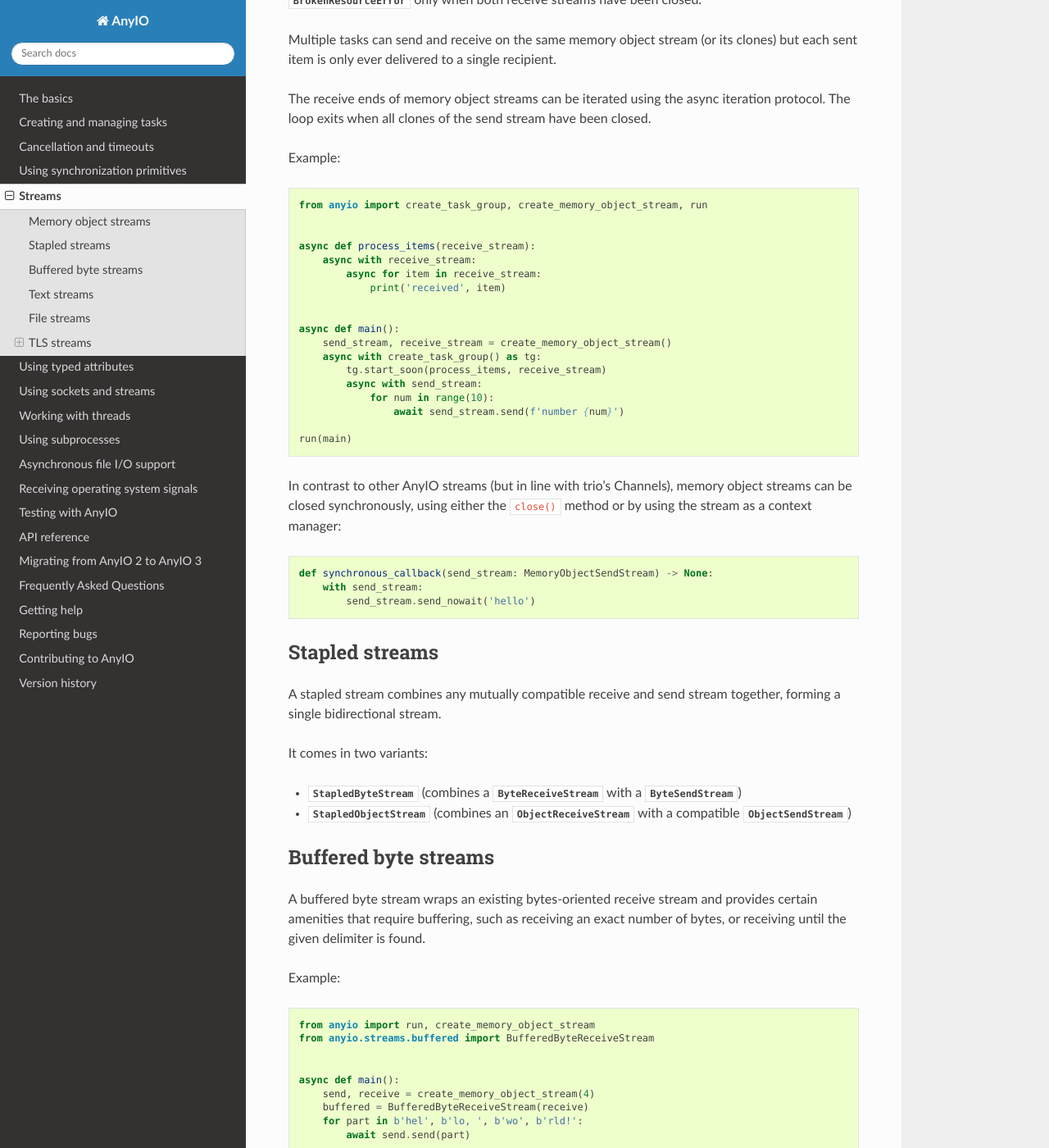
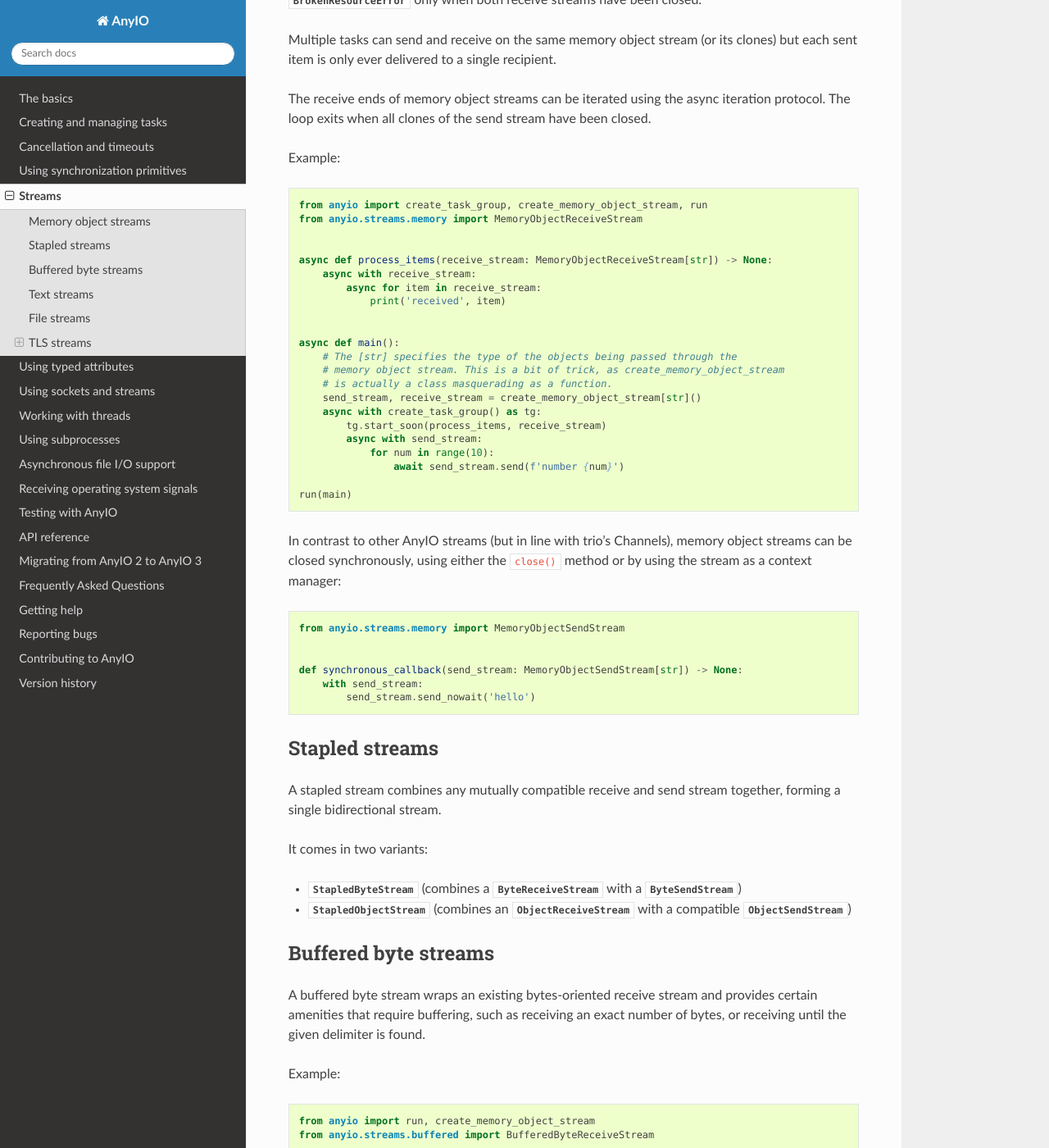
Before and after one commit to agronholm/anyio, a Sphinx documentation site: the page built from docs/streams.rst, in a window 1280 px wide and 1400 px high, scrolled down 957 px. Shown: the whole window at 82% size. Built offline with Sphinx 7.4.7 and the Read the Docs theme 2.0.0, drawn with Linux system fonts in a browser that asks for light colours; the version number could not be read and is left out.

Commit message:
Make `create_memory_object_stream` generic (#495)

```diff
--- a/docs/streams.rst
+++ b/docs/streams.rst
@@ -49,16 +49,20 @@ The loop exits when all clones of the send stream have been closed.
 Example::
 
     from anyio import create_task_group, create_memory_object_stream, run
+    from anyio.streams.memory import MemoryObjectReceiveStream
 
 
-    async def process_items(receive_stream):
+    async def process_items(receive_stream: MemoryObjectReceiveStream[str]) -> None:
         async with receive_stream:
             async for item in receive_stream:
                 print('received', item)
 
 
     async def main():
-        send_stream, receive_stream = create_memory_object_stream()
+        # The [str] specifies the type of the objects being passed through the
+        # memory object stream. This is a bit of trick, as create_memory_object_stream
+        # is actually a class masquerading as a function.
+        send_stream, receive_stream = create_memory_object_stream[str]()
         async with create_task_group() as tg:
             tg.start_soon(process_items, receive_stream)
             async with send_stream:
@@ -71,7 +75,10 @@ In contrast to other AnyIO streams (but in line with trio's Channels), memory ob
 closed synchronously, using either the ``close()`` method or by using the stream as a context
 manager::
 
-    def synchronous_callback(send_stream: MemoryObjectSendStream) -> None:
+    from anyio.streams.memory import MemoryObjectSendStream
+
+
+    def synchronous_callback(send_stream: MemoryObjectSendStream[str]) -> None:
         with send_stream:
             send_stream.send_nowait('hello')
 
```
Also changed, not shown: other parts of docs/streams.rst (+2 -2 lines), docs/versionhistory.rst (+7 -1 lines), 6 other files.
